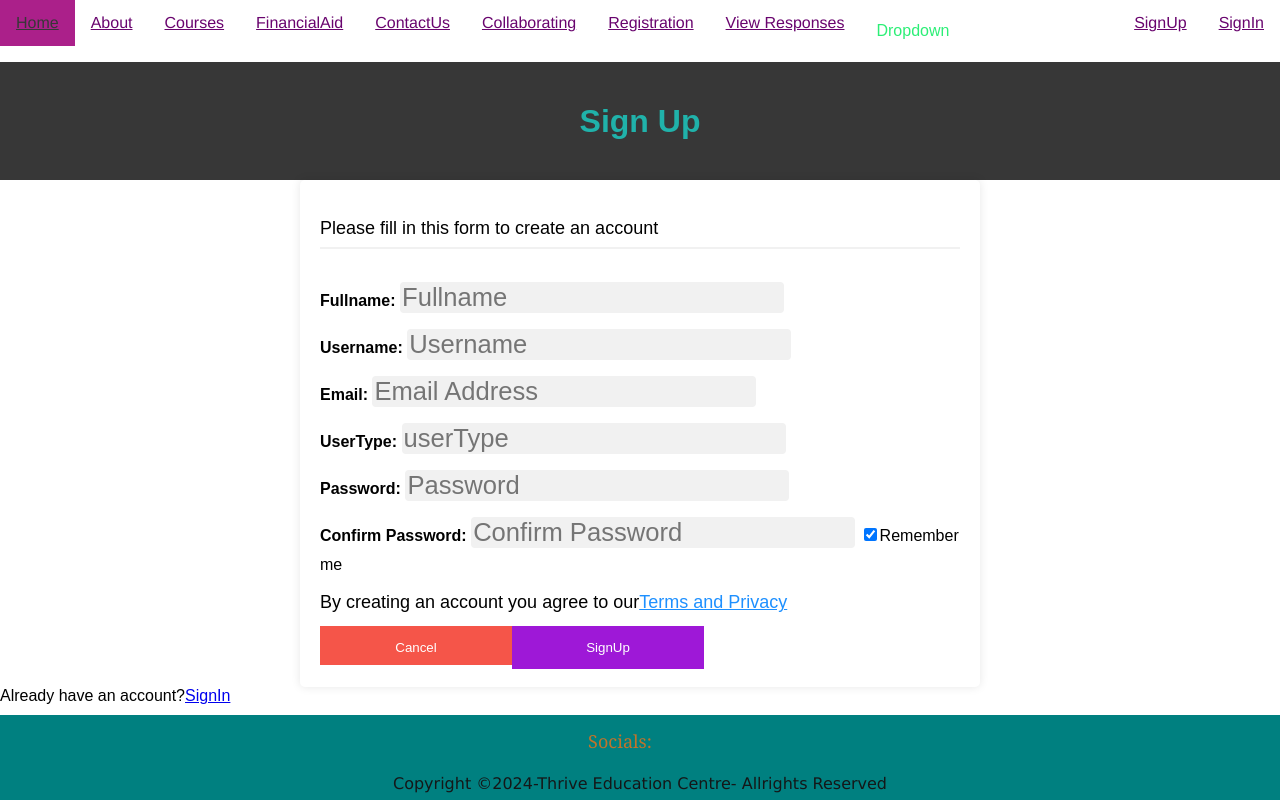
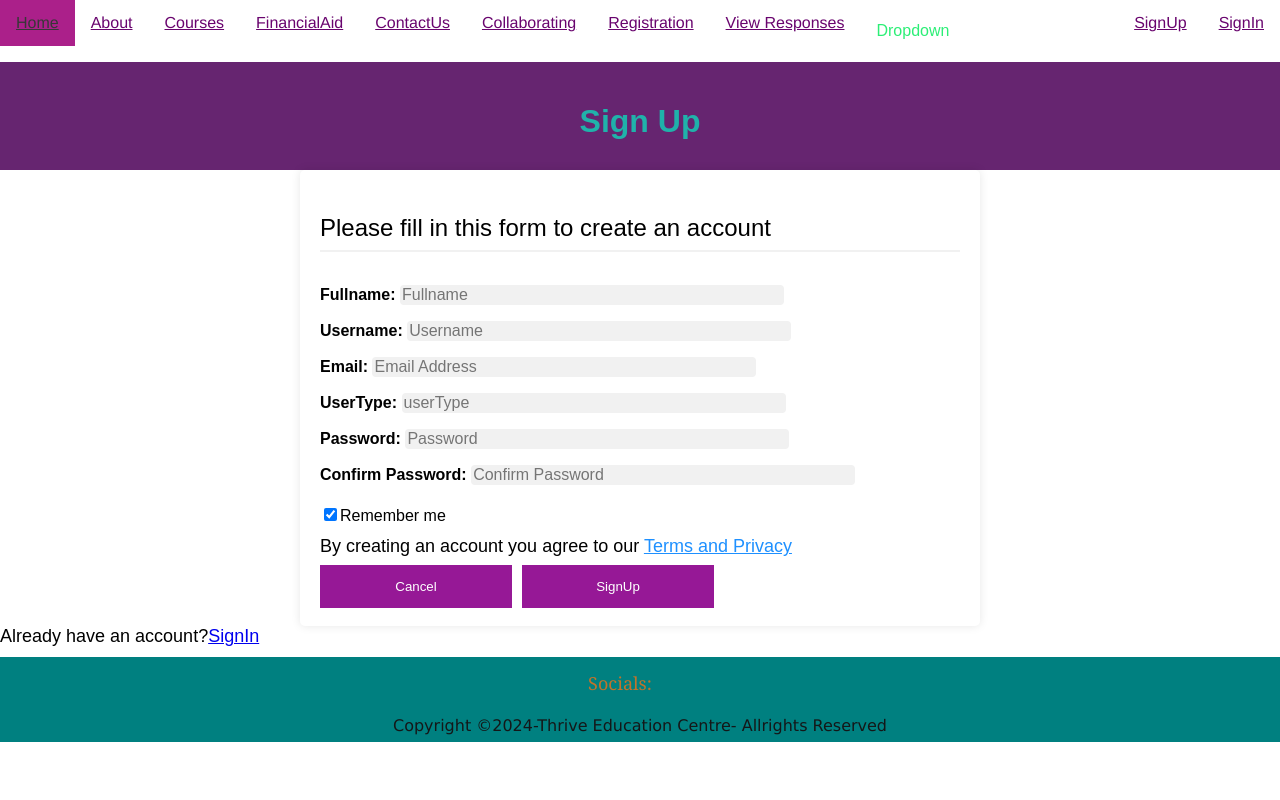
Before and after one commit to Clarita254/THRIVESCHOOL, a PHP site: page /SignUp.php in a window 1280 px wide. Run offline with PHP 8.4, Linux system fonts and the light colour scheme.

Commit message:
Changes in SignUp page

```diff
--- a/SignUp.php
+++ b/SignUp.php
@@ -14,9 +14,50 @@ color:lightseagreen;
 p{
 display:block;
 margin-bottom:5px;
-font-size: large;
+font-size: x-large;
 color:black;
 
+}
+p1{
+    font-size:large;
+}
+
+.header{
+  padding: 20px;
+  padding-bottom:10px;
+  text-align: center;
+  background-color:rgb(102, 37, 112);
+  color:lightseagreen;
+}
+
+
+/*set a style for all buttons*/
+button{
+background-color:darkmagenta;
+color:white;
+padding:14px 20px;
+margin:8px 0;
+border:none;
+cursor:pointer;
+width: 30%;
+opacity:0.9;
+padding-left:20px;
+box-sizing:border-box;
+}
+/*float cancel and signUp buttons and add an equal width*/
+.cancelbutton,.signupbutton{
+  float:left;
+  width:calc(30%-5px);
+  padding-bottom: 10px;
+  padding-right:10px;
+}
+
+/*Extra styles for cancel button*/
+.cancelbutton{
+  padding:14px 20px;
+  background-color:darkmagenta;
+  padding-right:20px;
+margin-right:10px;
 }
 
     </style>
@@ -29,7 +70,7 @@ color:black;
 <div class="container">
 <form action="action_page.php">
 
-<p id="SignUp-Form-label">Please fill in this form to create an account </p>
+<p>Please fill in this form to create an account </p>
 
 <hr>
 
@@ -46,18 +87,17 @@ color:black;
 <input type="text"name="userType"id="usertype" placeholder="userType" required><br>
 
 
-
 <!----->
 <label for="password"><b>Password:</b></label>
 <input type="password"name="password"id="password"placeholder="Password" required><br>
 
 
 <label for ="Confirm-password"><b>Confirm Password:</b></label>
-<input type="password"name="confirm-password"id="confirm password"placeholder="Confirm Password"required>
+<input type="password"name="confirm-password"id="confirm password"placeholder="Confirm Password"required><br>
 
 
-<input type="checkbox"checked="checked"name="remember"style="margin-bottom:15px">Remember me </label>
-<p>By creating an account you agree to our<a href="SignUp.php" style="color:dodgerblue">Terms and Privacy</a></p>
+<input type="checkbox"checked="checked"name="remember"style="margin-bottom:15px">Remember me </label><br>
+<p1>By creating an account you agree to our <a href="SignUp.php" style="color:dodgerblue"> Terms and Privacy</a></p1>
 
 <div class="clearfix">
     <button type="button" class="cancelbutton">Cancel</button>
--- a/css/form.css
+++ b/css/form.css
@@ -38,10 +38,10 @@ input[type="submit"]:hover{
 
 
 /*Full-width input fields*/
-input[type=text],input[type=email],input[type=password]{
+input[type=text],input[type=email],input[type=password],select{
   width:60%;
   padding:14 20px;
-  font-size:1.6em;
+  font-size:medium;
   border-radius:4px;
   border:1px solid #424242;
   margin:8px  0;
@@ -60,7 +60,7 @@ input[type=submit],input[type=button]{
   width:30%;
   padding:14px 20px;
   color:azure;
-  font-size:1.6em;
+  font-size:medium;
   border-radius:4px;
   border:none;
   margin: 8px 0;
@@ -71,40 +71,19 @@ hr{
   border:1px solid #f1f1f1;
   margin-bottom:25px;
 }
-/*set a style for all buttons*/
-button{
-background-color:darkviolet;
-color:white;
-padding:14px 20px;
-margin:8px 0;
-border:none;
-cursor:pointer;
-width: 30%;
-opacity:0.9;
-}
+
 button:hover{
 opacity:1;
 
 }
-/*Extra styles for cancel button*/
-.cancelbutton{
-  padding:14px 20px;
-  background-color:#f44336;
 
-}
-/*float cancel and signUp buttons and add an equal width*/
-.cancelbutton,.signupbutton{
-  float:left;
-  width:30%;
-  padding-bottom: 10px;
-}
 /*Add padding to container elements*/
 .container{
   padding:16px;
   width:50%;
  margin:0 auto;
   padding:20px;
-  background-color:2px solid rgb(255, 255,255,0.8);
+  background-color:2px solid aliceblue;
   border-radius:5px;
   box-shadow:0 0 10px rgba(0,0,0,0.1);
 
@@ -119,12 +98,7 @@ display:table;
 .account-info{
   padding-bottom:10px;
 }
-.header{
-  padding: 20px;
-  text-align: center;
-  background-color:pink;
-  color:lightseagreen;
-}
+
 /*Change styles for cancel button and signup button on extra small screens*/
 @media screen and (max-width:300px){
   .cancelbutton,.signupbutton{
```
